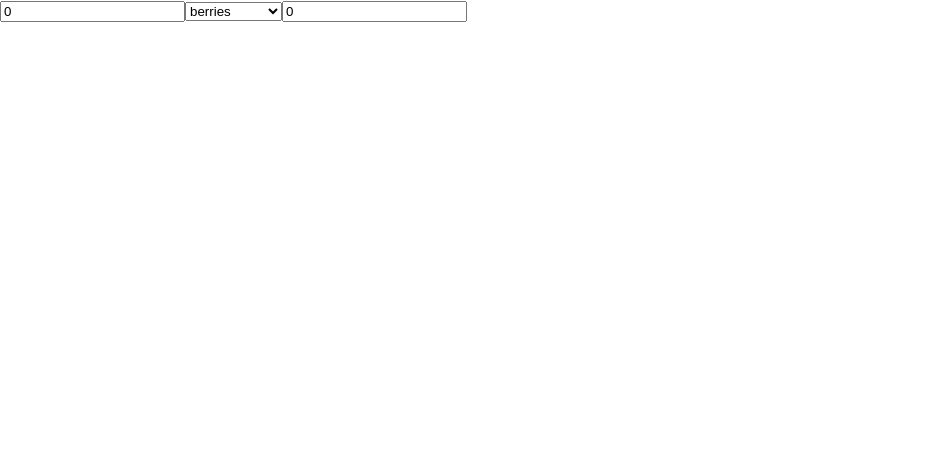
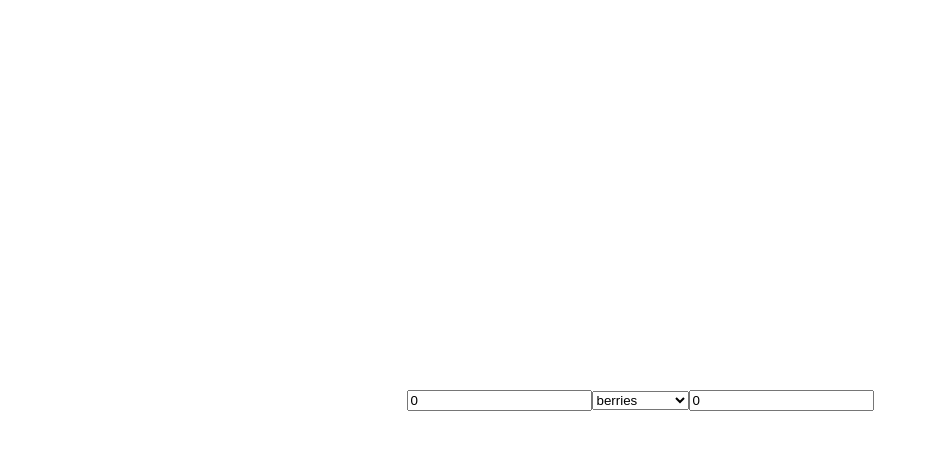
Before and after one commit to catehernandez/spice-converter, a React (Create React App) app: page / in a window 1280 px wide. Shown: the top 450 px of the page, without its empty margins (0-937 px from the left). Built offline with nearby package versions, Linux system fonts and the light colour scheme.

Commit message:
UI: center content

```diff
--- a/src/index.css
+++ b/src/index.css
@@ -1,13 +1,13 @@
 body {
+  display: flex;
+  align-items: center;
+  height: 100vh;
+  justify-content: center;
   margin: 0;
   font-family: -apple-system, BlinkMacSystemFont, 'Segoe UI', 'Roboto', 'Oxygen',
     'Ubuntu', 'Cantarell', 'Fira Sans', 'Droid Sans', 'Helvetica Neue',
     sans-serif;
   -webkit-font-smoothing: antialiased;
   -moz-osx-font-smoothing: grayscale;
+  width: 100%;
 }
-
-code {
-  font-family: source-code-pro, Menlo, Monaco, Consolas, 'Courier New',
-    monospace;
-}
```
